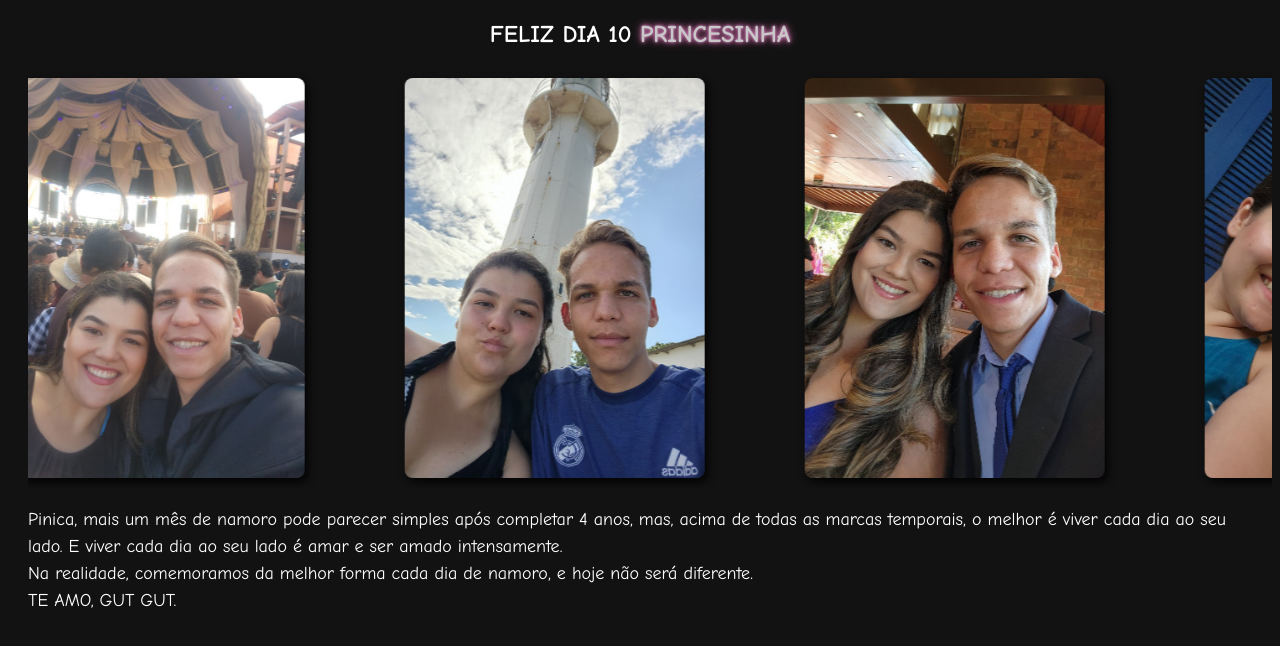
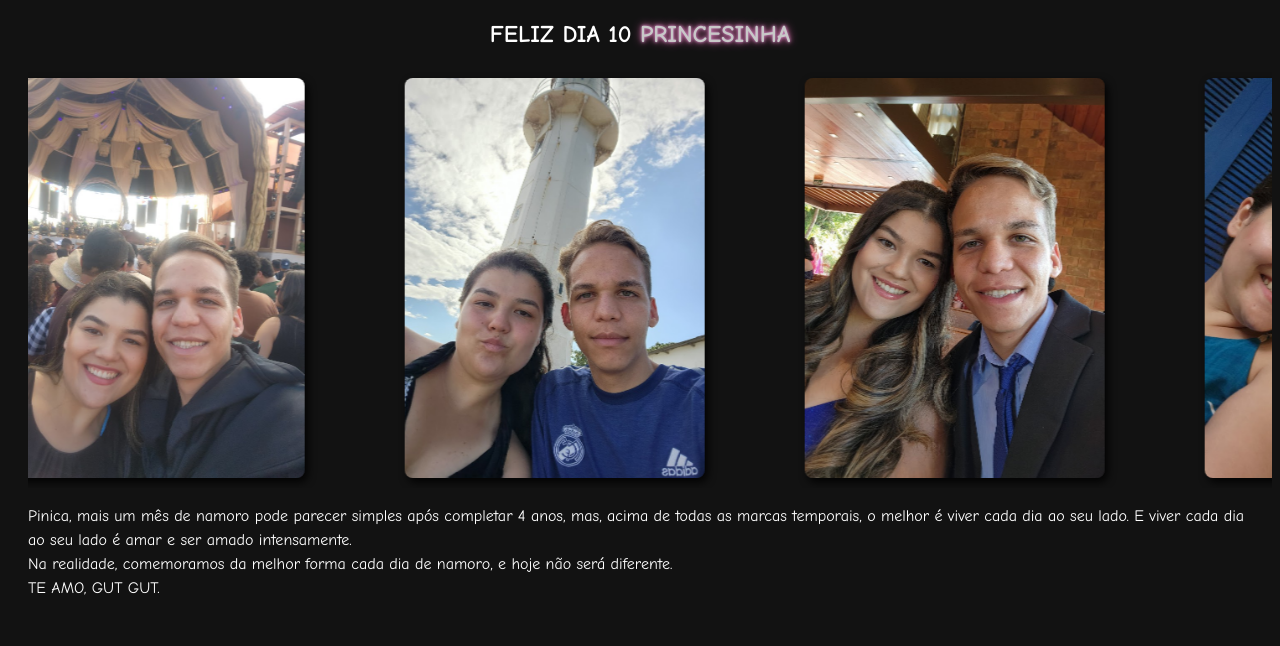
Before and after one commit to gbragaricardo/dia-dez-julho-25, a plain HTML site: page index.html in a window 1280 px wide. Drawn offline with Linux system fonts and the light colour scheme.

Commit message:
testing sizes

```diff
--- a/assets/style.css
+++ b/assets/style.css
@@ -37,7 +37,7 @@ h1{
 p{
     color: white;
     flex-wrap: wrap;
-    font-size: 18px;
+    font-size: 16px;
     font-family: Comic Sans ms;
     line-height: 1.5em;
 }
```
Also changed, not shown: index.html (+1 -9 lines).
